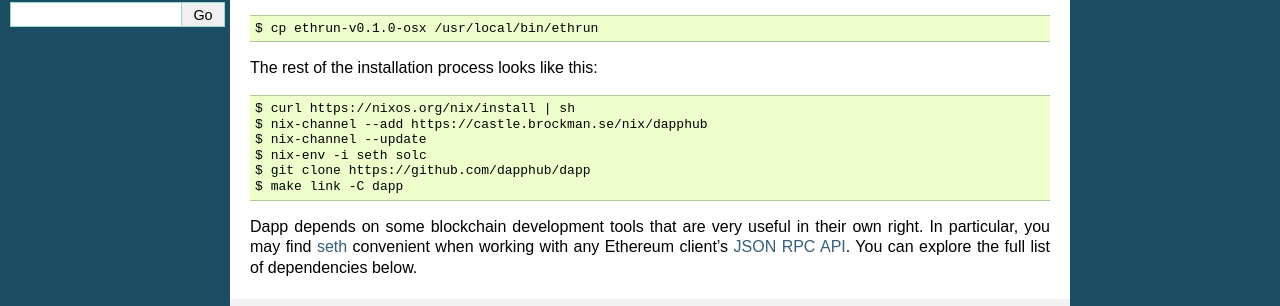
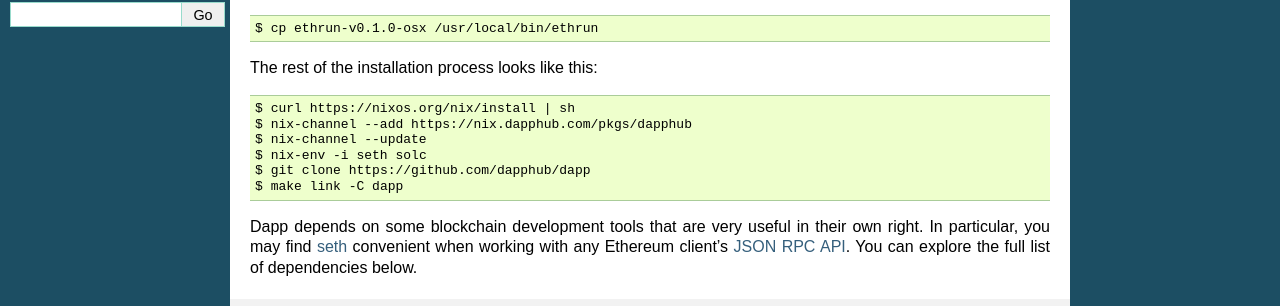
Before and after one commit to dapphub/dapptools, a Sphinx documentation site: the page built from docs/installation.rst, in a window 1280 px wide. Shown: the part 330-636 px from the top of the page. Built offline with Sphinx 7.4.7, drawn with Linux system fonts in a browser that asks for light colours; some of the changed lines change nothing that is shown.

Commit message:
Update installation.rst

```diff
--- a/docs/installation.rst
+++ b/docs/installation.rst
@@ -21,7 +21,7 @@
 .. code:: bash
 
     $ curl https://nixos.org/nix/install | sh
-    $ nix-channel --add https://castle.brockman.se/nix/dapphub
+    $ nix-channel --add https://nix.dapphub.com/pkgs/dapphub
     $ nix-channel --update
     $ nix-env -i seth solc
     $ git clone https://github.com/dapphub/dapp
```
